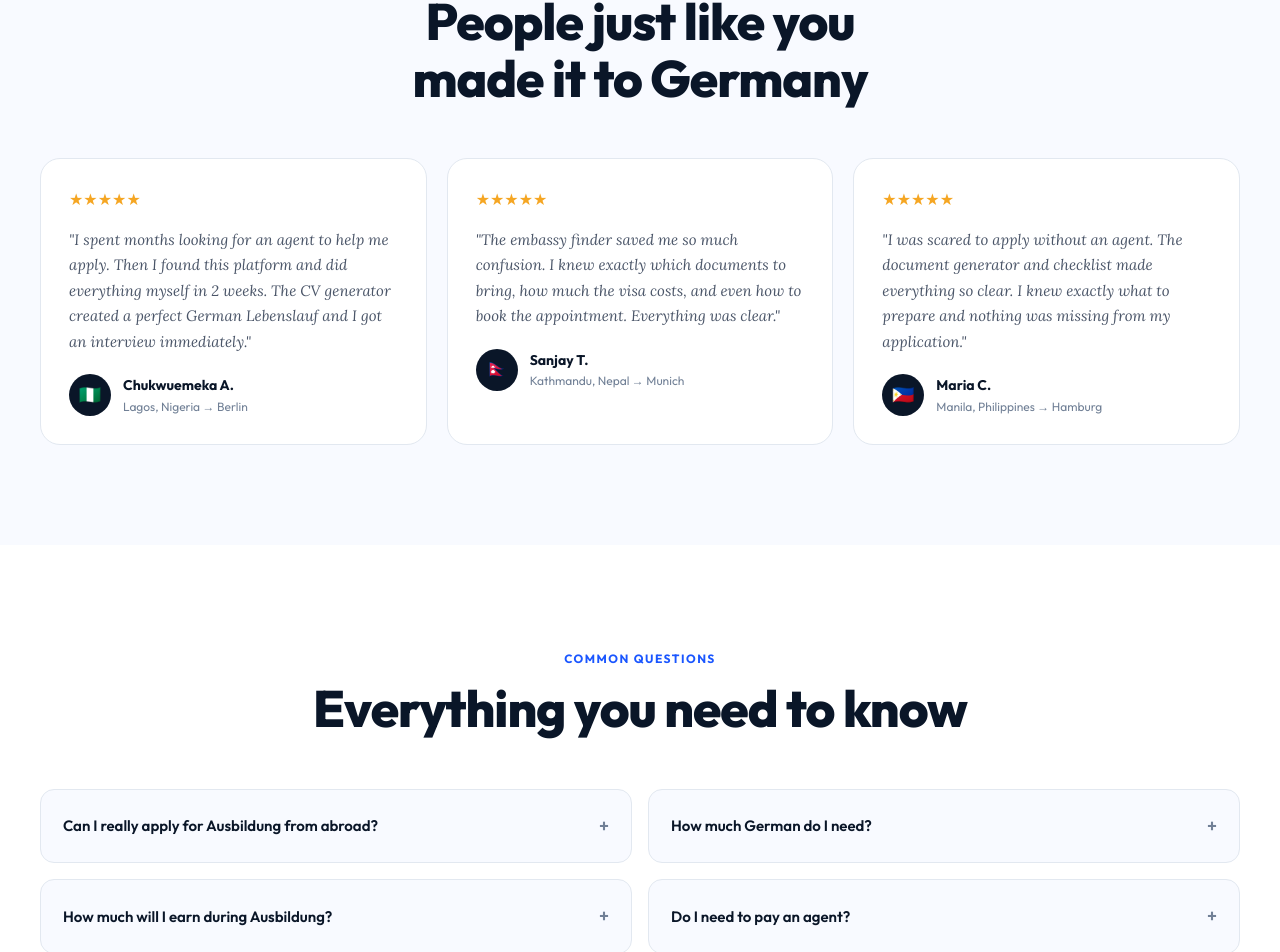
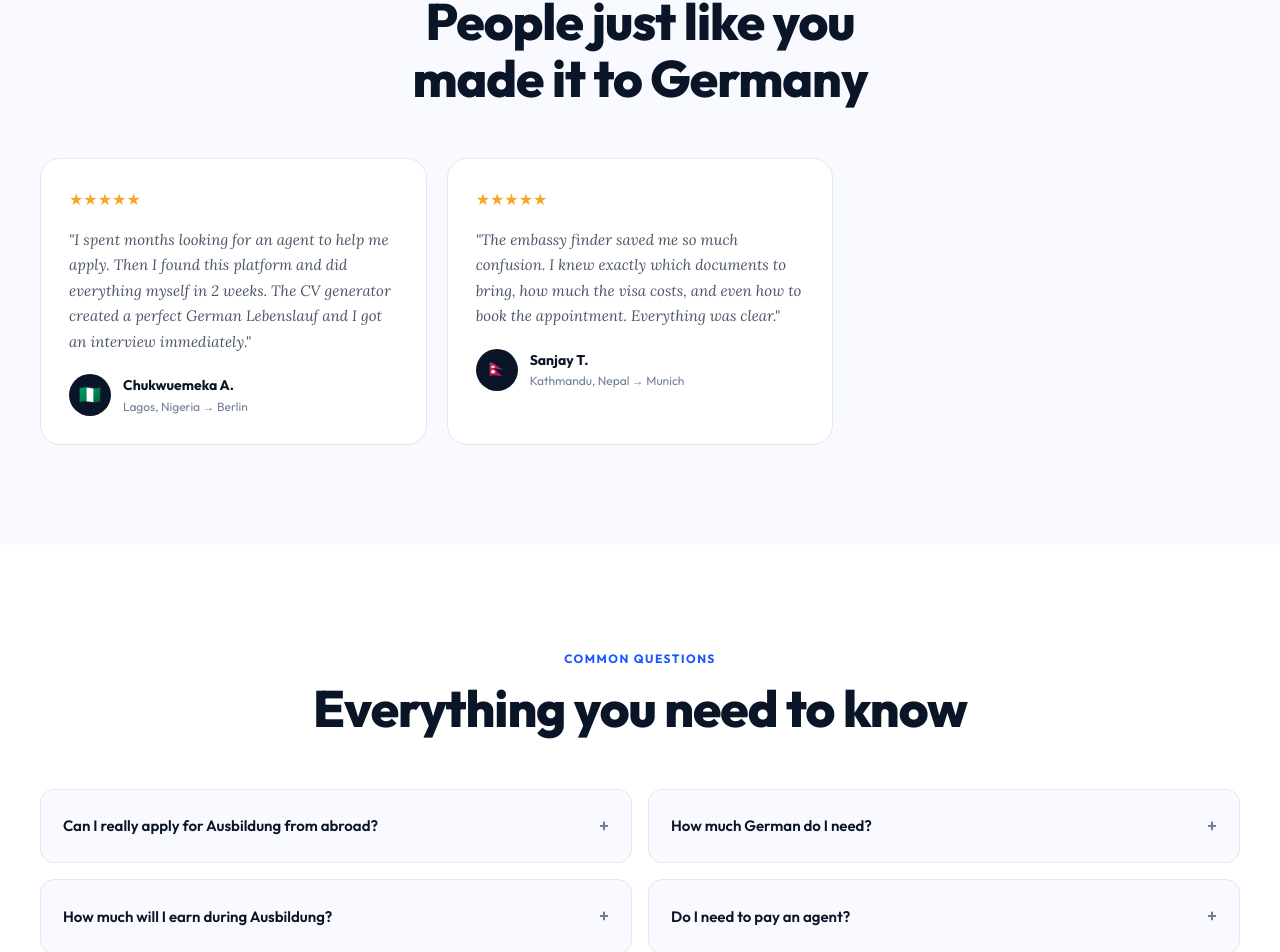
Before and after one commit to AzayBikram/ausbildung-bot, a Next.js app: page / in a window 1280 px wide. Shown: the part 5581-6533 px from the top of the page. Built offline with nearby package versions, Linux system fonts and the light colour scheme.

Commit message:
Remove Maria C. testimonial from success stories

```diff
--- a/pages/index.js
+++ b/pages/index.js
@@ -357,7 +357,6 @@ footer{background:#060d1a;color:rgba(255,255,255,0.5);padding:60px 40px 40px;}
           <div className="testimonials-grid reveal">
             <div className="testimonial-card"><div className="tc-stars">★★★★★</div><div className="tc-text">"I spent months looking for an agent to help me apply. Then I found this platform and did everything myself in 2 weeks. The CV generator created a perfect German Lebenslauf and I got an interview immediately."</div><div className="tc-author"><div className="tc-avatar">🇳🇬</div><div><div className="tc-name">Chukwuemeka A.</div><div className="tc-country">Lagos, Nigeria → Berlin</div></div></div></div>
             <div className="testimonial-card"><div className="tc-stars">★★★★★</div><div className="tc-text">"The embassy finder saved me so much confusion. I knew exactly which documents to bring, how much the visa costs, and even how to book the appointment. Everything was clear."</div><div className="tc-author"><div className="tc-avatar">🇳🇵</div><div><div className="tc-name">Sanjay T.</div><div className="tc-country">Kathmandu, Nepal → Munich</div></div></div></div>
-            <div className="testimonial-card"><div className="tc-stars">★★★★★</div><div className="tc-text">"I was scared to apply without an agent. The document generator and checklist made everything so clear. I knew exactly what to prepare and nothing was missing from my application."</div><div className="tc-author"><div className="tc-avatar">🇵🇭</div><div><div className="tc-name">Maria C.</div><div className="tc-country">Manila, Philippines → Hamburg</div></div></div></div>
           </div>
         </div>
       </section>
--- a/pages/landing.js
+++ b/pages/landing.js
@@ -301,7 +301,6 @@ footer{background:#060d1a;color:rgba(255,255,255,0.5);padding:60px 40px 40px;}
           <div className="testimonials-grid reveal">
             <div className="testimonial-card"><div className="tc-stars">★★★★★</div><div className="tc-text">&quot;I spent months looking for an agent to help me apply. Then I found this platform and did everything myself in 2 weeks. The CV generator created a perfect German Lebenslauf and I got an interview immediately.&quot;</div><div className="tc-author"><div className="tc-avatar">🇳🇬</div><div><div className="tc-name">Chukwuemeka A.</div><div className="tc-country">Lagos, Nigeria → Berlin</div></div></div></div>
             <div className="testimonial-card"><div className="tc-stars">★★★★★</div><div className="tc-text">&quot;The embassy finder saved me so much confusion. I knew exactly which documents to bring, how much the visa costs, and even how to book the appointment. Everything was clear.&quot;</div><div className="tc-author"><div className="tc-avatar">🇳🇵</div><div><div className="tc-name">Sanjay T.</div><div className="tc-country">Kathmandu, Nepal → Munich</div></div></div></div>
-            <div className="testimonial-card"><div className="tc-stars">★★★★★</div><div className="tc-text">&quot;I was scared to apply without an agent. The document generator and checklist made everything so clear. I knew exactly what to prepare and nothing was missing from my application.&quot;</div><div className="tc-author"><div className="tc-avatar">🇵🇭</div><div><div className="tc-name">Maria C.</div><div className="tc-country">Manila, Philippines → Hamburg</div></div></div></div>
           </div>
         </div>
       </section>
```
